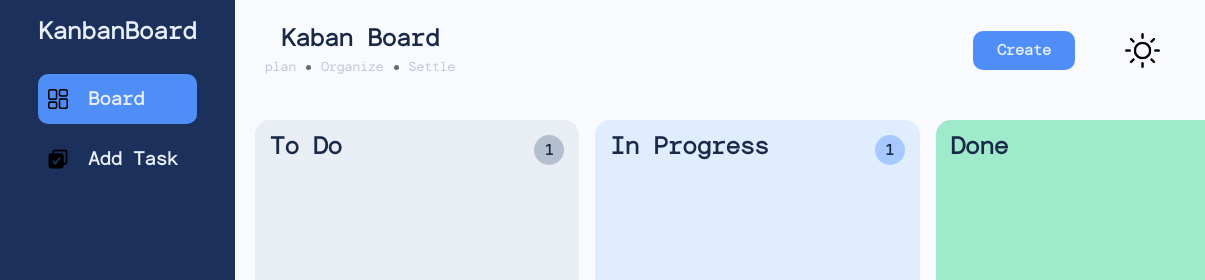
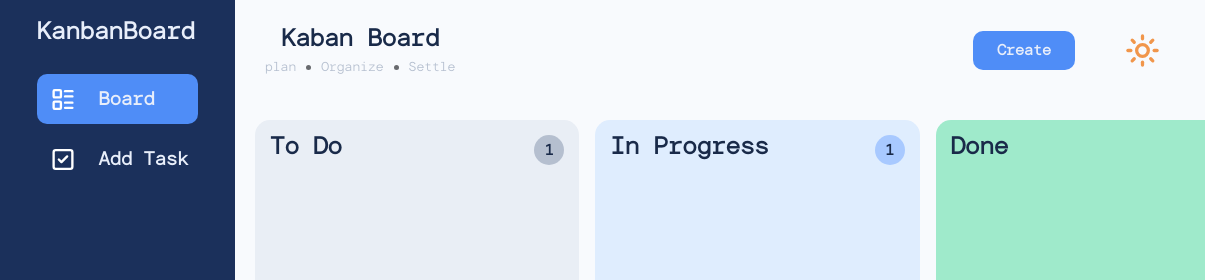
Before and after one commit to Murlidhar77/kaban-Board, a plain HTML site: page index.html in a window 1280 px wide. Shown: the top 280 px of the page, 0-1205 px from the left. Drawn offline with nearby package versions, Linux system fonts and the light colour scheme.

Commit message:
refactor:updated the icons properly

```diff
--- a/index.html
+++ b/index.html
@@ -17,8 +17,8 @@
                 <h1>KanbanBoard</h2>
             </div>
             <div class="text2">
-                <h3><img src="/images/dashboard.png" alt="">Board</h3>
-                <h3> <img src="/images/checklist.png" alt="">Add Task</h3>
+                <h3><svg xmlns="http://www.w3.org/2000/svg" width="32" height="32" viewBox="0 0 24 24" fill="none" stroke="#ffffff" stroke-width="2.25" stroke-linecap="round" stroke-linejoin="round" class="lucide lucide-layout-list preview-icon"><rect width="7" height="7" x="3" y="3" rx="1"/><rect width="7" height="7" x="3" y="14" rx="1"/><path d="M14 4h7"/><path d="M14 9h7"/><path d="M14 15h7"/><path d="M14 20h7"/></svg>Board</h3>
+                <h3><svg xmlns="http://www.w3.org/2000/svg" width="32" height="32" viewBox="0 0 24 24" fill="none" stroke="#ffffff" stroke-width="2.25" stroke-linecap="round" stroke-linejoin="round" class="lucide lucide-square-check preview-icon"><rect width="18" height="18" x="3" y="3" rx="2"/><path d="m16 9-5.5 5.5L8 12"/></svg> Add Task</h3>
             </div>
         </div>
         <div class="down">
@@ -44,7 +44,7 @@
             </div>
             <div class="right-side">
                 <button id="create">Create</button>
-                <button id="toggle-theme"><img src="/images/sun.png" alt=""></button>
+                <button id="toggle-theme"><svg xmlns="http://www.w3.org/2000/svg" width="32" height="32" viewBox="0 0 24 24" fill="none" stroke="#f1964b" stroke-width="2.25" stroke-linecap="round" stroke-linejoin="round" class="lucide lucide-sun preview-icon"><circle cx="12" cy="12" r="4"/><path d="M12 2v2"/><path d="M12 20v2"/><path d="m4.93 4.93 1.41 1.41"/><path d="m17.66 17.66 1.41 1.41"/><path d="M2 12h2"/><path d="M20 12h2"/><path d="m6.34 17.66-1.41 1.41"/><path d="m19.07 4.93-1.41 1.41"/></svg></button>
                 <div id="profile">
                     <img src="/images/user.png" alt="" id="profile-img">
                 </div>
@@ -100,6 +100,8 @@
 
     </main>
     <script src="kaban.js"></script>
+    <script src="https://unpkg.com/lucide@latest/dist/umd/lucide.js"></script>
+    <script></script>
 </body>
 
 </html>
--- a/kaban.css
+++ b/kaban.css
@@ -211,7 +211,7 @@ nav ul {
     cursor: pointer;
 }
 
-#toggle-theme img {
+#toggle-theme svg {
     width: 100%;
     height: 100%;
     object-fit: cover;
@@ -255,8 +255,8 @@ main {
     gap: 10px;
 }
 
-.above .text2 img {
-    height: 20px;
+.above .text2 svg {
+    height: 25px;
 }
 
 .above .text2 h3 {
```
